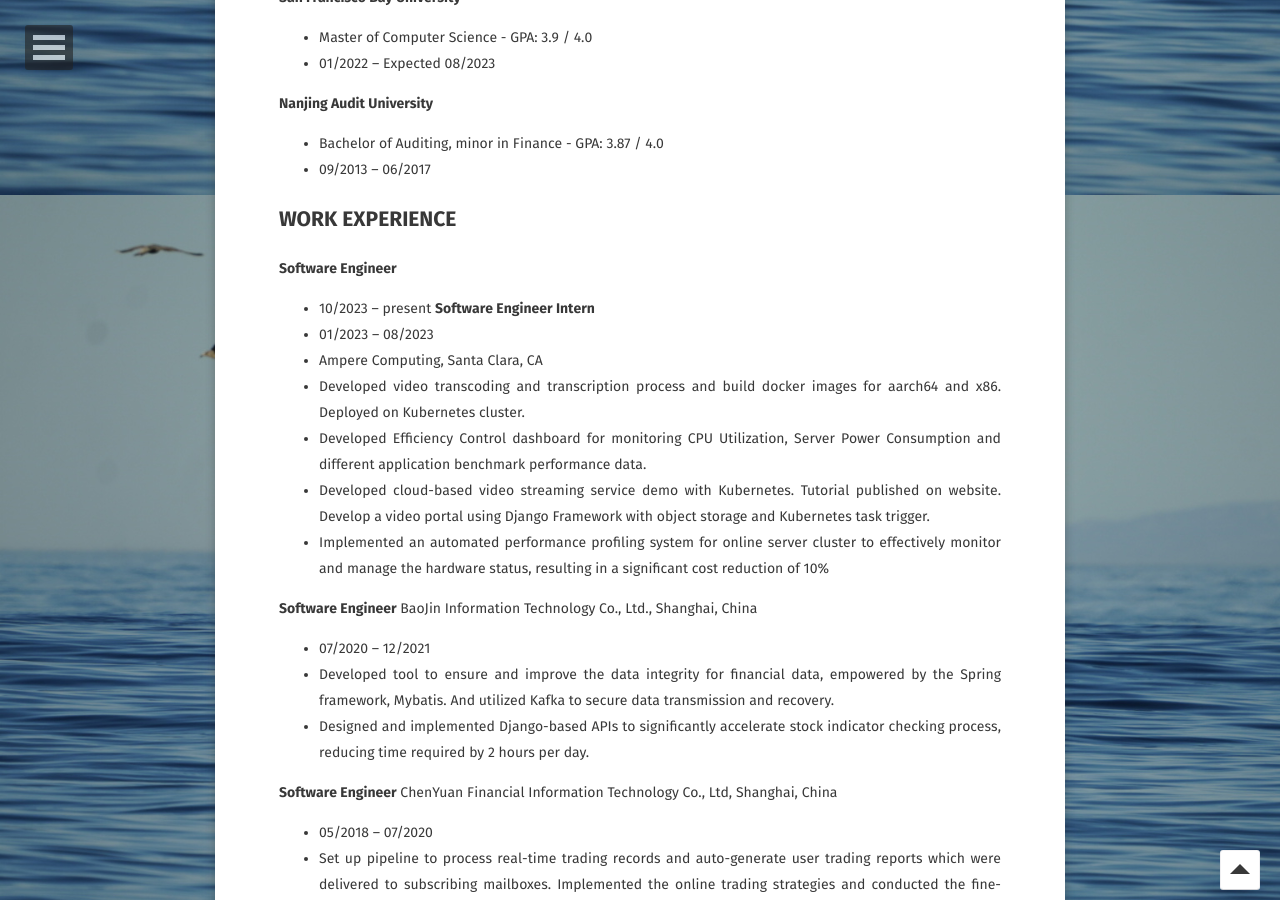
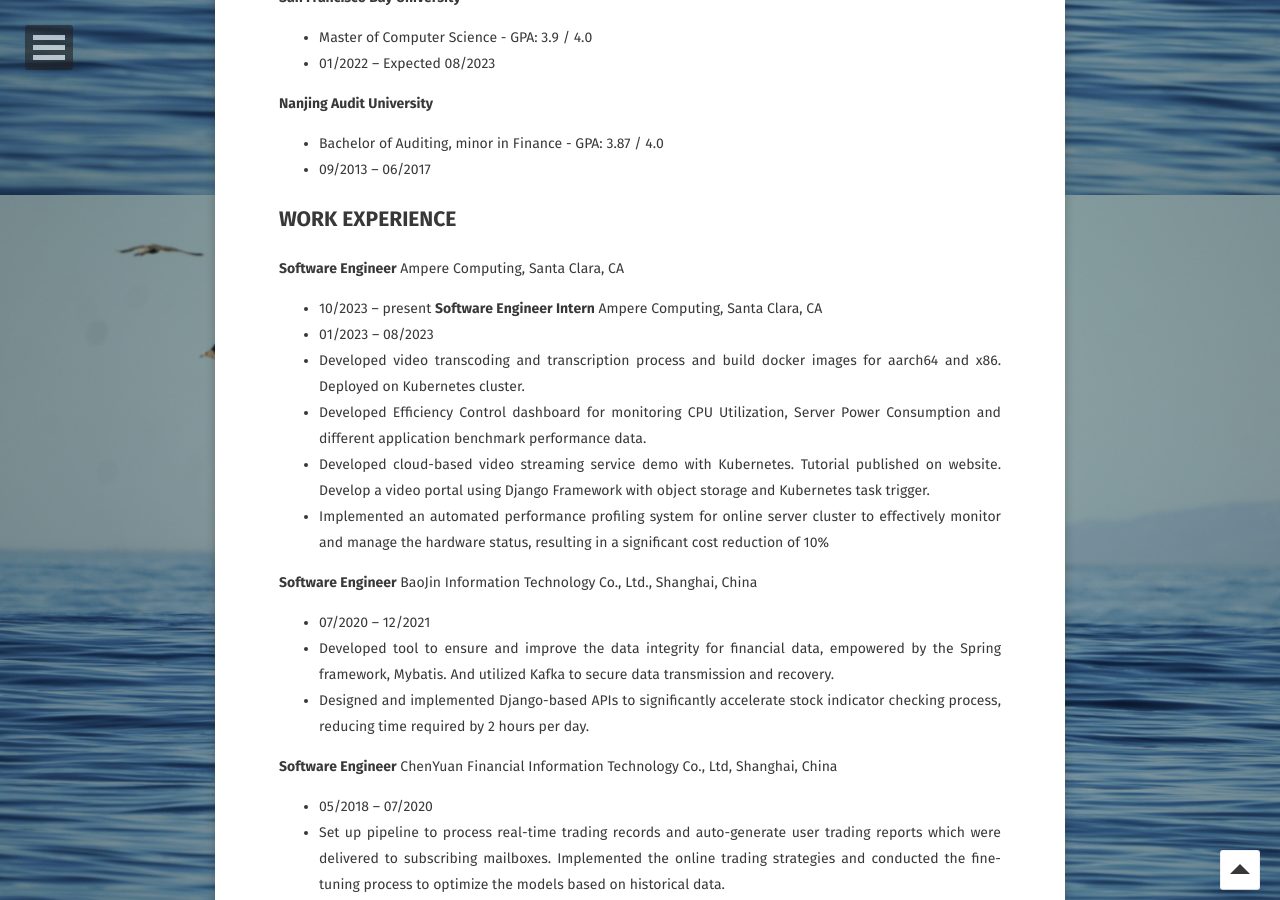
Before and after one commit to liangliang1120/lily1120.github.io, a Jekyll site: the page built from about/index.md, in a window 1280 px wide and 900 px high, scrolled down 705 px. Built offline with Jekyll 4.4.1, drawn with Linux system fonts in a browser that asks for light colours; some web fonts are replaced; our own code applies the rules of GitHub Pages for plain Markdown files; comment, search, counter and statistics services are not loaded.

Commit message:
Update index.md

```diff
--- a/about/index.md
+++ b/about/index.md
@@ -20,10 +20,11 @@
 
 ## WORK EXPERIENCE
 **Software Engineer**
+Ampere Computing, Santa Clara, CA
 - 10/2023 – present
 **Software Engineer Intern**
+Ampere Computing, Santa Clara, CA
 - 01/2023 – 08/2023
-- Ampere Computing, Santa Clara, CA
 - Developed video transcoding and transcription process and build docker images for aarch64 and x86. Deployed on Kubernetes cluster.
 - Developed Efficiency Control dashboard for monitoring CPU Utilization, Server Power Consumption and different application benchmark performance data.
 - Developed cloud-based video streaming service demo with Kubernetes. Tutorial published on website. Develop a video portal using Django Framework with object storage and Kubernetes task trigger.
```
